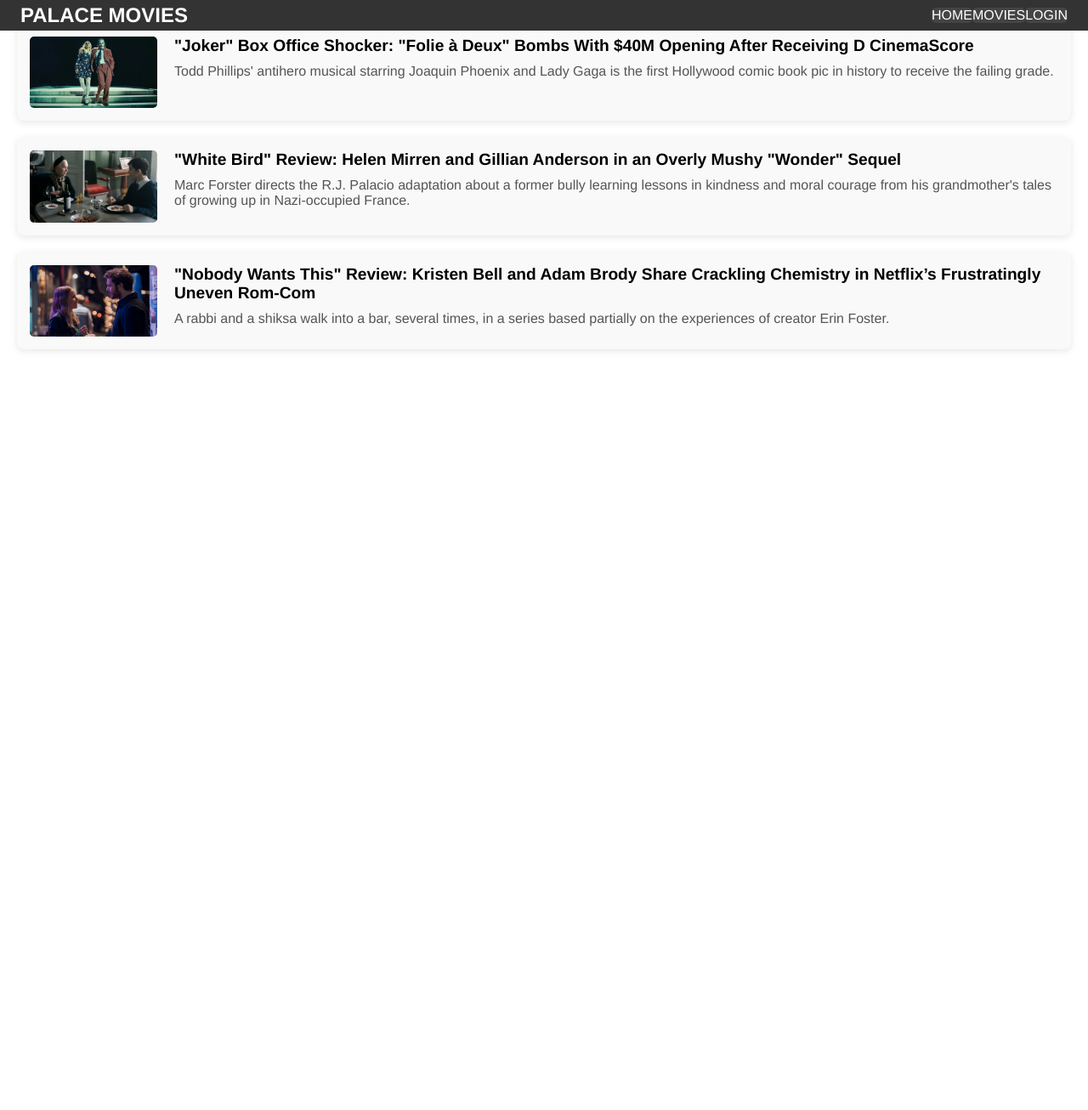
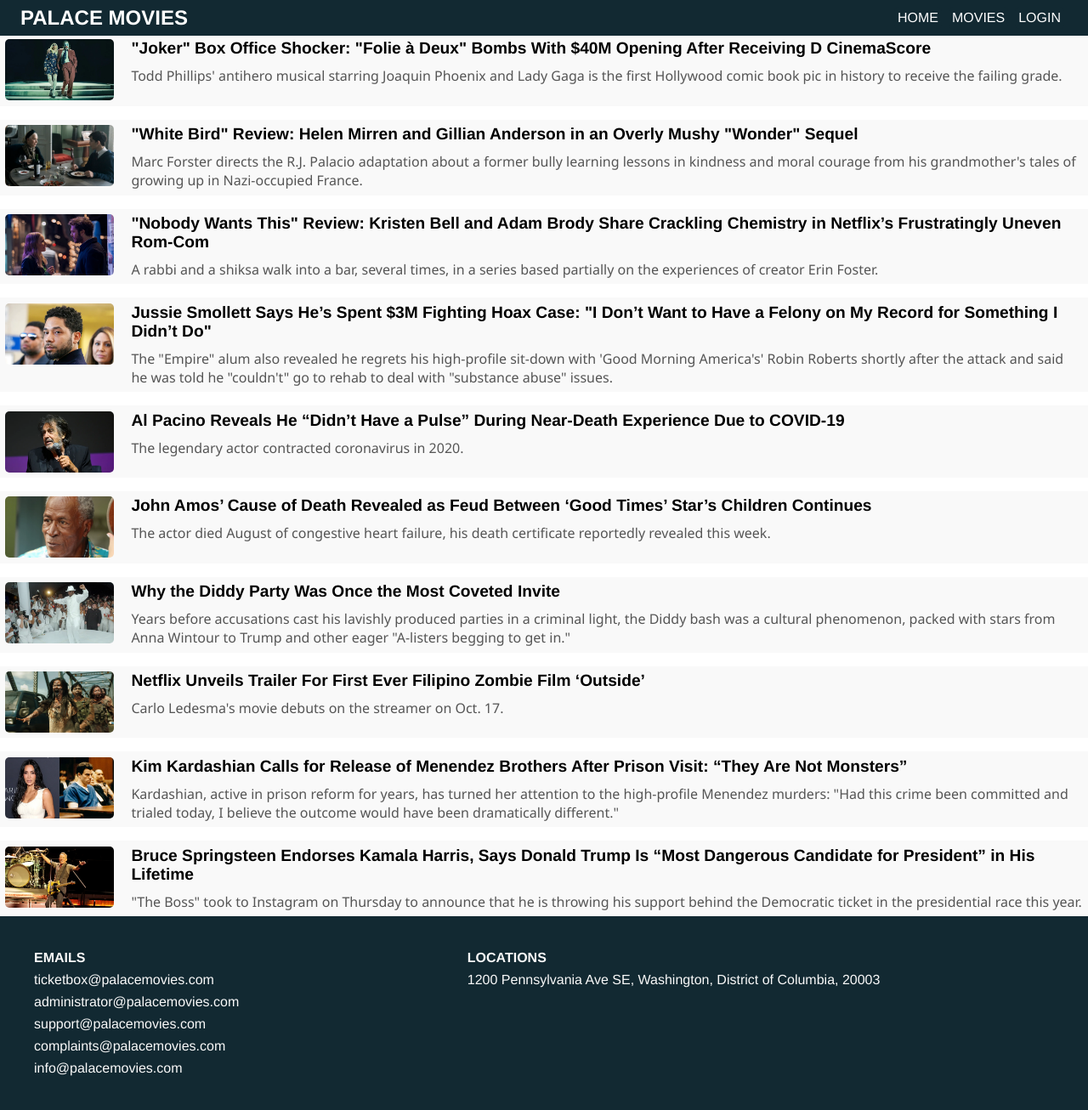
Before and after one commit to augustinavicius-vu/naudotojo-sasaja, a plain HTML site: page src/index.html in a window 1280 px wide. Shown: the whole page at 85% size. Before the commit the page ends 800 px from the top, so only its background shows below. Drawn offline with Linux system fonts and the light colour scheme.

Commit message:
Additional articles and styling

```diff
--- a/src/index.html
+++ b/src/index.html
@@ -18,39 +18,117 @@
             <a href="index.html">PALACE MOVIES</a>
         </h1>
 
-        <div class="nav-links">
+        <div id="nav-links">
             <a href="index.html">HOME</a>
             <a href="pages/movies.html">MOVIES</a>
-            <a href="pages/login.html">LOGIN</a>
+            <a href="">LOGIN</a>
         </div>
     </div>
 
-    <div id="news">
-        <div class="article-face">
+    <div class="news-list">
+        <div class="news-item">
             <img src="images/headers/joker_news_image.png" alt="Joker Movie Screen Capture">
-            <div class="article-text">
+            <div class="news-item-text">
                 <h3>"Joker" Box Office Shocker: "Folie à Deux" Bombs With $40M Opening After Receiving D CinemaScore
                 </h3>
                 <p>Todd Phillips' antihero musical starring Joaquin Phoenix and Lady Gaga is the first Hollywood comic
                     book pic in history to receive the failing grade.</p>
             </div>
         </div>
-        <div class="article-face">
+        <div class="news-item">
             <img src="images/headers/white_bird_news_image.png" alt="White Bird Movie Screen Capture">
-            <div class="article-text">
+            <div class="news-item-text">
                 <h3>"White Bird" Review: Helen Mirren and Gillian Anderson in an Overly Mushy "Wonder" Sequel</h3>
                 <p>Marc Forster directs the R.J. Palacio adaptation about a former bully learning lessons in kindness
                     and moral courage from his grandmother's tales of growing up in Nazi-occupied France.</p>
             </div>
         </div>
-        <div class="article-face">
+        <div class="news-item">
             <img src="images/headers/nobody_wants_this_news_image.png" alt="Nobody Wants This Movie Screen Capture">
-            <div class="article-text">
+            <div class="news-item-text">
                 <h3>"Nobody Wants This" Review: Kristen Bell and Adam Brody Share Crackling Chemistry in Netflix’s
                     Frustratingly Uneven Rom-Com</h3>
                 <p>A rabbi and a shiksa walk into a bar, several times, in a series based partially on the experiences
                     of creator Erin Foster.</p>
             </div>
         </div>
+        <div class="news-item">
+            <img src="images/headers/jussie_news_image.png" alt="Jussie Smollett Face Shot">
+            <div class="news-item-text">
+                <h3>Jussie Smollett Says He’s Spent $3M Fighting Hoax Case: "I Don’t Want to Have a Felony on My Record
+                    for Something I Didn’t Do"</h3>
+                <p>The "Empire" alum also revealed he regrets his high-profile sit-down with 'Good Morning America's'
+                    Robin Roberts shortly after the attack and said he was told he "couldn't" go to rehab to deal with
+                    "substance abuse" issues.</p>
+            </div>
+        </div>
+        <div class="news-item">
+            <img src="images/headers/al_pacino_news_image.png" alt="Al Pacino Picture">
+            <div class="news-item-text">
+                <h3>Al Pacino Reveals He “Didn’t Have a Pulse” During Near-Death Experience Due to COVID-19</h3>
+                <p>The legendary actor contracted coronavirus in 2020.</p>
+            </div>
+        </div>
+        <div class="news-item">
+            <img src="images/headers/john_amos_news_image.png" alt="John Amos Picture">
+            <div class="news-item-text">
+                <h3>John Amos’ Cause of Death Revealed as Feud Between ‘Good Times’ Star’s Children Continues</h3>
+                <p>The actor died August of congestive heart failure, his death certificate reportedly revealed this
+                    week.</p>
+            </div>
+        </div>
+        <div class="news-item">
+            <img src="images/headers/diddy_news_image.png" alt="Diddy Partying">
+            <div class="news-item-text">
+                <h3>Why the Diddy Party Was Once the Most Coveted Invite</h3>
+                <p>Years before accusations cast his lavishly produced parties in a criminal light, the Diddy bash was a
+                    cultural phenomenon, packed with stars from Anna Wintour to Trump and other eager "A-listers begging
+                    to get in."</p>
+            </div>
+        </div>
+        <div class="news-item">
+            <img src="images/headers/outside_news_image.png" alt="Zombies on a Bridge">
+            <div class="news-item-text">
+                <h3>Netflix Unveils Trailer For First Ever Filipino Zombie Film ‘Outside’</h3>
+                <p>Carlo Ledesma's movie debuts on the streamer on Oct. 17.</p>
+            </div>
+        </div>
+        <div class="news-item">
+            <img src="images/headers/kim_kardashian_news_image.png" alt="Kim Kardashian vs Prisoner">
+            <div class="news-item-text">
+                <h3>Kim Kardashian Calls for Release of Menendez Brothers After Prison Visit: “They Are Not Monsters”
+                </h3>
+                <p>Kardashian, active in prison reform for years, has turned her attention to the high-profile Menendez
+                    murders: "Had this crime been committed and trialed today, I believe the outcome would have been
+                    dramatically different."</p>
+            </div>
+        </div>
+        <div class="news-item">
+            <img src="images/headers/the_boss_news_image.png" alt="Guy with a guiter on a stage">
+            <div class="news-item-text">
+                <h3>Bruce Springsteen Endorses Kamala Harris, Says Donald Trump Is “Most Dangerous Candidate for
+                    President” in His Lifetime</h3>
+                <p>"The Boss" took to Instagram on Thursday to announce that he is throwing his support behind the
+                    Democratic ticket in the presidential race this year.</p>
+            </div>
+        </div>
     </div>
 </body>
+
+<footer>
+    <div class="contact-grid">
+        <div class="contact-emails">
+            <h4>EMAILS</h4>
+            <a href="mailto: ticketbox@palacemovies.com">ticketbox@palacemovies.com</a>
+            <a href="mailto: administrator@palacemovies.com">administrator@palacemovies.com</a>
+            <a href="mailto: support@psalacemovies.com">support@palacemovies.com</a>
+            <a href="mailto: complaints@palacemovies.com">complaints@palacemovies.com</a>
+            <a href="mailto: info@palacemovies.com">info@palacemovies.com</a>
+        </div>
+        <div class="contact-locations">
+            <h4>LOCATIONS</h4>
+            <a href="https://maps.google.com/?q=1200 Pennsylvania Ave SE, Washington, District of Columbia, 20003">1200
+                Pennsylvania Ave SE, Washington, District of Columbia, 20003</a>
+        </div>
+    </div>
+</footer>
--- a/src/stylesheets/styles.css
+++ b/src/stylesheets/styles.css
@@ -1,111 +1,91 @@
-/* Reset some default styles */
+/* DEFAULT STYLES */
 * {
     margin: 0;
     padding: 0;
     box-sizing: border-box;
     font-family:'Franklin Gothic Medium', 'Arial Narrow', Arial, sans-serif
 }
-
-/* Reset link styles */
 a {
-    text-decoration: none;   /* Remove the underline */
-    color: inherit;          /* Inherit the color from the parent element */
-    background-color: transparent; /* Remove any background color */
+    text-decoration: none;
+    color: inherit;
+    background-color: transparent;
 }
 
-/* Optionally reset visited, hover, and active states */
-a:visited, a:hover, a:focus, a:active {
-    text-decoration: none;   /* Remove underline on these states too */
-    color: inherit;          /* Inherit color for all states */
+/* NAVBAR */
+#nav {
+    position: fixed;
+    top: 0;
+    left: 0;
+    width: 100%;
+    background-color: #122932;
+    padding: 0.5vh;
+    z-index: 1000;
+    display: flex;
+    justify-content: space-between;
+    align-items: center;
+}
+#nav h1 {
+    color: white;
+    margin-left: 20px;
+    font-size: 1.5rem;
+}
+#nav-links {
+    display: flex;
+    margin-right: 20px;
+}
+#nav-links a {
+    color: white;
+    background-color: #122932;
+    border-radius: 5px;
+    padding: 0.5vh;
+    margin: 0.5vh;
+}
+#nav-links a:hover {
+    background-color: #122932;
 }
 
-
-/* Style the navigation container */
-#nav {
-    position: fixed;
-    /* Keep it fixed at the top */
-    top: 0;
-    /* Align it to the top */
-    left: 0;
-    /* Align it to the left side */
-    width: 100%;
-    /* Make it span the entire width of the page */
-    background-color: #333;
-    /* Background color of the nav box */
-    padding: 0.5vh;
-    /* Padding on top and bottom */
-    z-index: 1000;
-    /* Keep it above other content */
+/* NEWS */
+.news-list {
     display: flex;
-    /* Use flexbox for alignment */
-    justify-content: space-between;
-    /* Spread the header and links */
-    align-items: center;
-    /* Vertically center both the header and buttons */
+    flex-direction: column;
+    gap: 2vh;
+    margin-top: 5vh;
+}
+.news-item {
+    display: flex;
+    align-items: flex-start;
+    gap: 20px;
+    background-color: #f9f9f9;
+    padding: 0.5vw;
+}
+.news-item img {
+    width: 10vw;
+    height: auto;
+    border-radius: 5px;
+    object-fit: cover;
+}
+.news-item-text {
+    display: flex;
+    flex-direction: column;
+    justify-content: center;
+}
+.news-item-text h3 {
+    font-size: 1.2rem;
+    margin-bottom: 10px;
+}
+.news-item-text p {
+    font-size: 1rem;
+    color: #555;
+    font-family:'Segoe UI', Tahoma, Geneva, Verdana, sans-serif;
 }
 
-/* Style for the header (left side) */
-#nav h1 {
-    color: white;
-    /* Text color */
-    margin-left: 20px;
-    /* Spacing from the left edge */
-    font-size: 1.5rem;
-    /* Font size of the header */
+.movie-grid {
+    padding-top: 5vh;
+    display: grid;
+    grid-template-columns: auto auto auto;
 }
 
-/* Style the navigation links container (right side) */
-.nav-links {
-    display: flex;
-    /* Flexbox to arrange links in a row */
-    margin-right: 20px;
-    /* Spacing from the right edge */
-}
-
-/* Style the links */
-.nav-links a {
-    color: white;
-    /* Text color */
-    text-decoration: none;
-    /* Remove underline */
-    background-color: #444;
-    /* Background color for individual links */
-    border-radius: 5px;
-    /* Rounded corners */
-    transition: background-color 0.3s ease;
-    /* Smooth hover effect */
-}
-
-/* Hover effect on links */
-.nav-links a:hover {
-    background-color: #555;
-    /* Change background on hover */
-}
-
-/* Style for the news articles container */
-#news {
-    display: flex;
-    flex-direction: column;
-    gap: 20px;
-    /* Spacing between articles */
-    padding: 20px;
-}
-
-/* Each article container */
-.article-face {
-    display: flex;
-    align-items: flex-start;
-    /* Align the image and text at the top */
-    gap: 20px;
-    /* Space between the image and text */
-    background-color: #f9f9f9;
-    padding: 15px;
-    border-radius: 8px;
-    box-shadow: 0 2px 10px rgba(0, 0, 0, 0.1);
-}
-
-/* Style the article image */
-.article-face img {
+.movie img {
     width: 150px;
     /* Set a fixed width for the image */
     height: auto;
@@ -116,36 +96,45 @@
     /* Ensures the image fills its box nicely */
 }
 
-/* Style for the text content (header and paragraph) */
-.article-text {
+.movie-text p {
+    font-size: 1vh;
+}
+
+footer {
+    background-color: #122932;
+}
+
+.contact-grid {
+    padding: 5vh;
+    display: grid;
+    column-gap: 5vw;
+    grid-template-columns: auto auto;
+    color: #f9f9f9;
+    font-family: 'Segoe UI', Tahoma, Geneva, Verdana, sans-serif;
+}
+
+.contact-emails {
     display: flex;
     flex-direction: column;
-    /* Stack header and paragraph vertically */
-    justify-content: center;
-    /* Ensure both h3 and p are vertically centered */
 }
 
-.article-text h3 {
-    font-size: 1.2rem;
-    margin-bottom: 10px;
-    /* Space between the header and paragraph */
+.contact-emails a {
+    margin-top: 1vh;
 }
 
-.article-text p {
-    font-size: 1rem;
-    color: #555;
-    /* Optional: gray color for the paragraph text */
+.contact-locations {
+    display: flex;
+    flex-direction: column;
 }
 
-body {
-    padding-top: 1vh;
-    /* Adjust this value based on your actual navbar height */
+.contact-locations a {
+    margin-top: 1vh;
 }
 
 /* Responsive design: For smaller screens */
 @media (max-width: 768px) {
     body {
-        padding-top: 12vh;
+        padding-top: 15vh;
     }
 
     #nav {
@@ -180,7 +169,7 @@
         /* Center text inside the link */
     }
 
-    .article-face {
+    .news-item {
         flex-direction: column;
         /* Stack image and text vertically */
         align-items: center;
@@ -189,7 +178,7 @@
         /* Center-align the text */
     }
 
-    .article-face img {
+    .news-item img {
         width: 100%;
         /* Make the image responsive */
         max-width: 300px;
@@ -198,7 +187,7 @@
         /* Space between the image and the text */
     }
 
-    .article-text {
+    .news-item-text {
         text-align: center;
         /* Center text for small screens */
     }
```
Also changed, not shown: src/pages/movies.html (added, +54 -0 lines), src/images/headers/al_pacino_news_image.png (added), src/images/headers/diddy_news_image.png (added), src/images/headers/john_amos_news_image.png (added), src/images/headers/jussie_news_image.png (added), src/images/headers/kim_kardashian_news_image.png (added), src/images/headers/outside_news_image.png (added), src/images/headers/the_boss_news_image.png (added), src/images/movies/toy_story.png (added).
